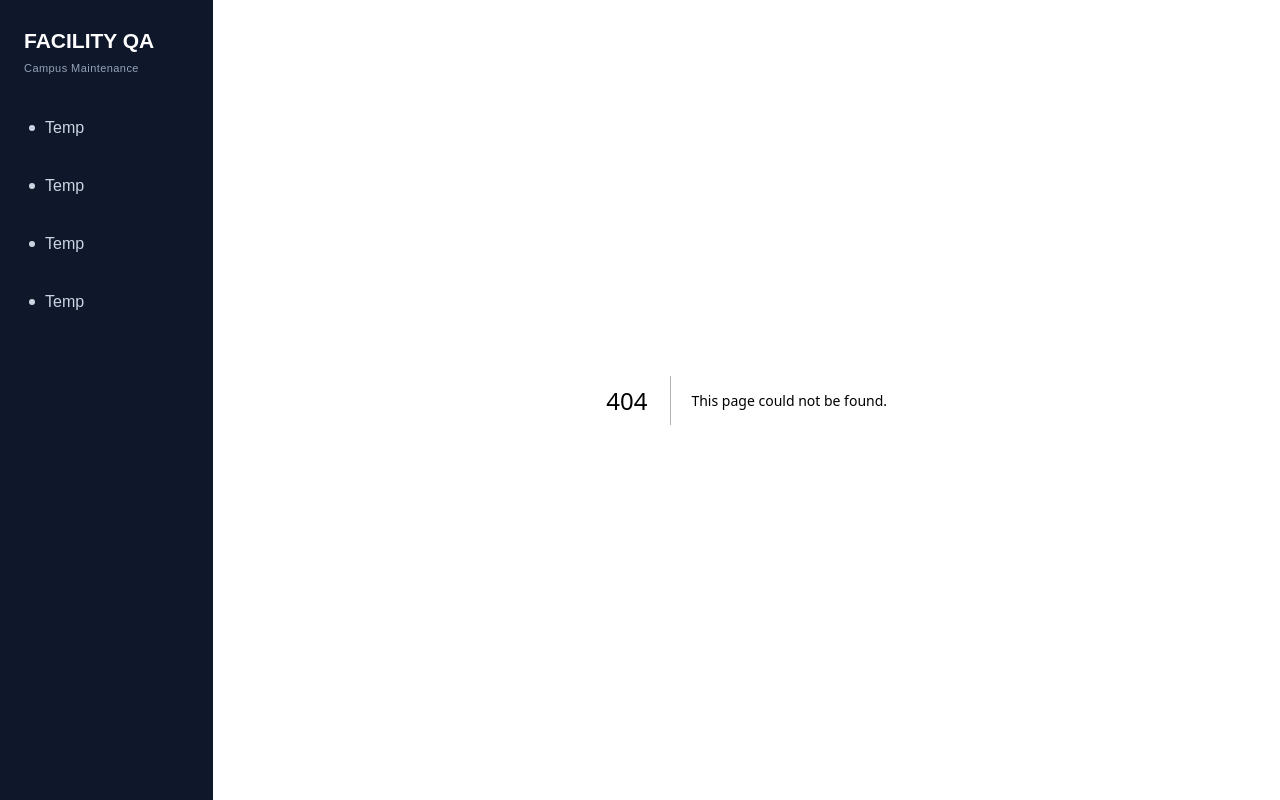
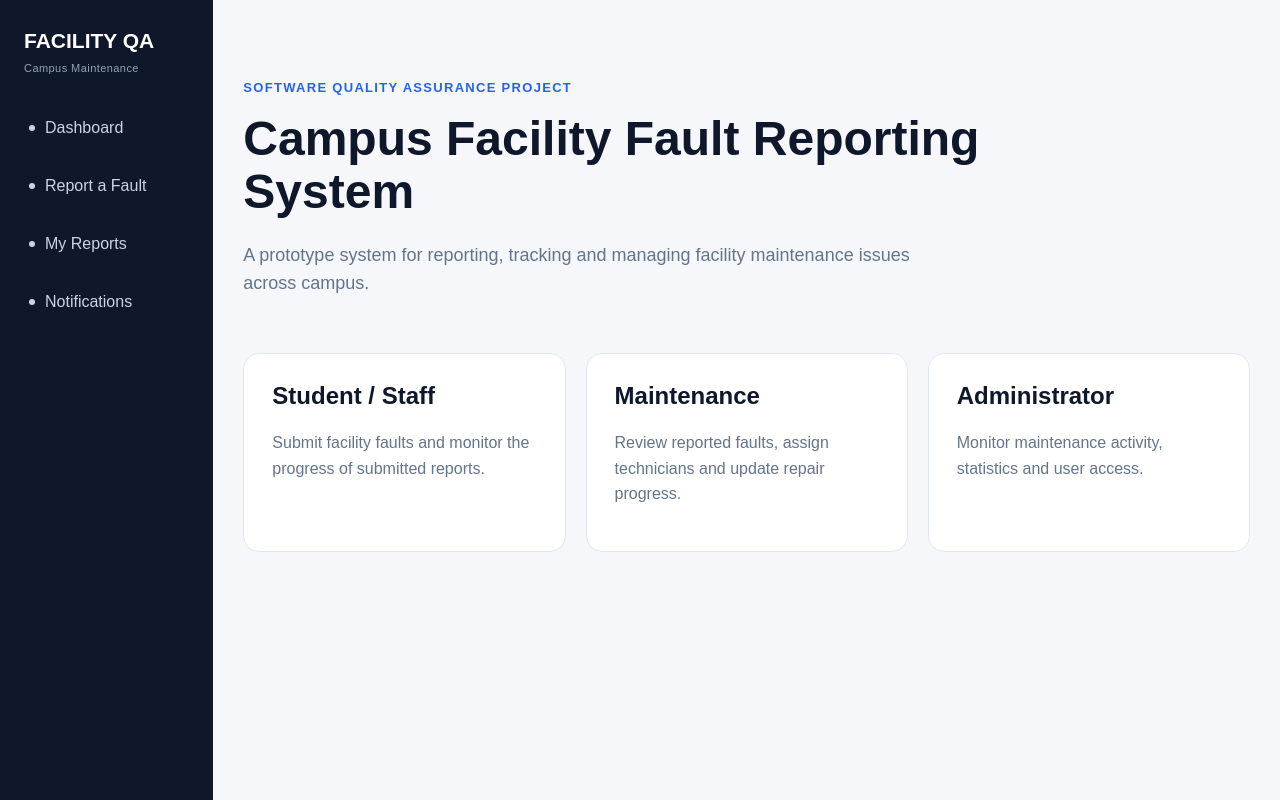
Before and after one commit to haozhehe/CFFR-MT, a Next.js app: page /student_staff/notifications in a window 1280 px wide. Before the commit this address had no page. Built offline with nearby package versions, Linux system fonts and the light colour scheme; sample sign-in values are in the browser's storage.

Commit message:
Add notifications page and update NavShell links
Add student notifications page and improve sidebar navigation

```diff
--- a/app/NavShell.js
+++ b/app/NavShell.js
@@ -19,27 +19,56 @@ export default function NavShell({ children }) {
 
         {!isLoginRoute && (
           <nav className="sidebar-nav" aria-label="Facility QA sections">
-            <Link href="/">
+            <Link
+              href="/student_staff/dashboard"
+              className={
+                pathname === '/student_staff/dashboard'
+                  ? 'active-nav-link'
+                  : ''
+              }
+            >
               <span aria-hidden="true" />
-              Temp
+              Dashboard
             </Link>
 
-            <Link href="/">
+            <Link
+              href="/student_staff/submit_fault"
+              className={
+                pathname === '/student_staff/submit_fault'
+                  ? 'active-nav-link'
+                  : ''
+              }
+            >
               <span aria-hidden="true" />
-              Temp
+              Report a Fault
             </Link>
 
-            <Link href="/">
+            <Link
+              href="/student_staff/report_details"
+              className={
+                pathname === '/student_staff/report_details'
+                  ? 'active-nav-link'
+                  : ''
+              }
+            >
               <span aria-hidden="true" />
-              Temp
+              My Reports
             </Link>
 
-            <Link href="/">
+            <Link
+              href="/student_staff/notifications"
+              className={
+                pathname === '/student_staff/notifications'
+                  ? 'active-nav-link'
+                  : ''
+              }
+            >
               <span aria-hidden="true" />
-              Temp
+              Notifications
             </Link>
+
             {adminAccess && (
-              <Link href="/">
+              <Link href="/admin_maintenance/admin_dashboard">
                 <span aria-hidden="true" />
                 Admin
               </Link>
--- /dev/null
+++ b/app/student_staff/notifications/page.js
@@ -0,0 +1,44 @@
+export default function Home() {
+  return (
+    <main className="landing-page">
+      <section className="hero">
+        <div className="project-label">
+          SOFTWARE QUALITY ASSURANCE PROJECT
+        </div>
+
+        <h1>Campus Facility Fault Reporting System</h1>
+
+        <p>
+          A prototype system for reporting, tracking and managing facility
+          maintenance issues across campus.
+        </p>
+
+        <div className="role-grid">
+          <div className="role-card">
+            <h2>Student / Staff</h2>
+            <p>
+              Submit facility faults and monitor the progress of submitted
+              reports.
+            </p>
+          </div>
+
+          <div className="role-card">
+            <h2>Maintenance</h2>
+            <p>
+              Review reported faults, assign technicians and update repair
+              progress.
+            </p>
+          </div>
+
+          <div className="role-card">
+            <h2>Administrator</h2>
+            <p>
+              Monitor maintenance activity, statistics and user access.
+            </p>
+          </div>
+        </div>
+
+      </section>
+    </main>
+  );
+}
```
